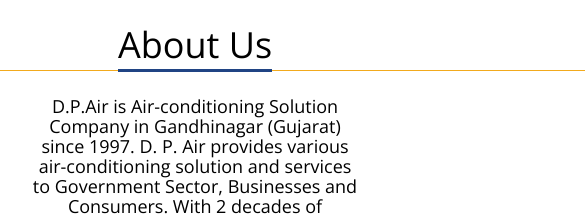
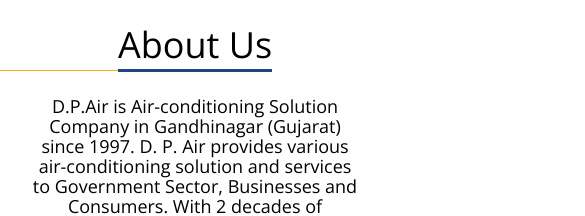
Before and after one commit to acsofa/acsofa.github.io, a plain HTML site: page index.html in a window 390 px wide. Shown: the part 407-623 px from the top of the page, 585 px wide, since content can reach past the window. Drawn offline with nearby package versions, Linux system fonts and the light colour scheme; files whose address does not match are found by name.

Commit message:
adding hr media query

```diff
--- a/css/custom-style.css
+++ b/css/custom-style.css
@@ -2721,6 +2721,11 @@ codrops menu
 	.col-sm-OneHalf{
 		display: none;
 	}
+	hr{
+		width: 100%;
+	  	margin-top: 0px;
+	  	margin-bottom: 0px;
+	}
 	.mobile-center{
 		text-align: center;
 	}
```
